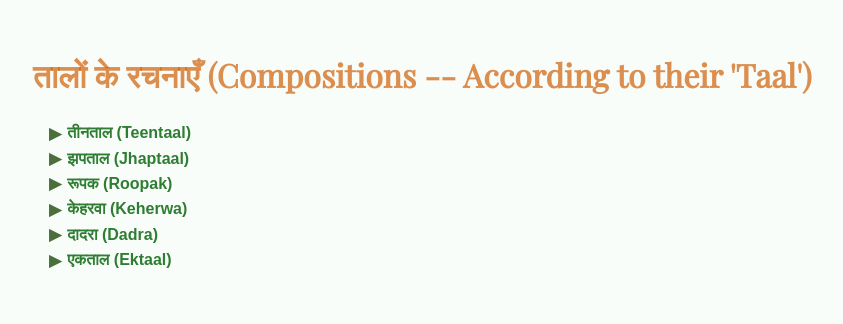
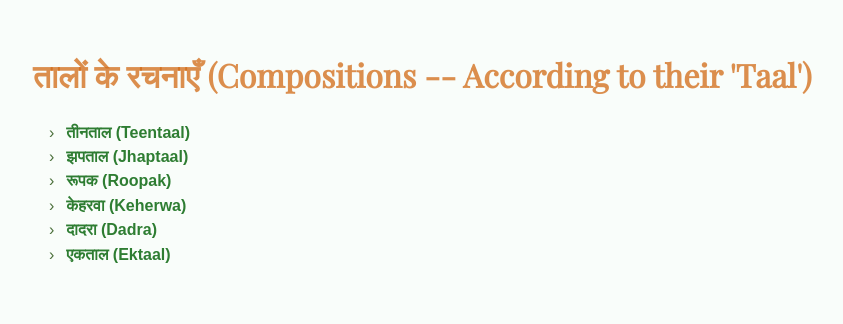
Before and after one commit to TofuHuman/tofuhuman.github.io, a plain HTML site: page tabla-compositions.html in a window 1280 px wide. Shown: the whole page, without its empty margins (157-1000 px from the left). Drawn offline with nearby package versions, Linux system fonts and the light colour scheme.

Commit message:
Add files via upload

```diff
--- a/tabla-compositions.html
+++ b/tabla-compositions.html
@@ -50,10 +50,13 @@
     }
 
     .toggle-btn::before {
-      content: "▶";
-      display: inline-block;
-      transition: transform 0.3s ease;
-      color: #4a6f3a;
+    content: "›";  /* simpler, less bold arrow */
+    display: inline-block;
+    transition: transform 0.3s ease;
+    color: #4a6f3a;
+    margin-right: 6px; /* a bit spacing before text */
+    font-weight: normal;
+    font-size: 1rem;
     }
 
     .toggle-btn.expanded::before {
```
